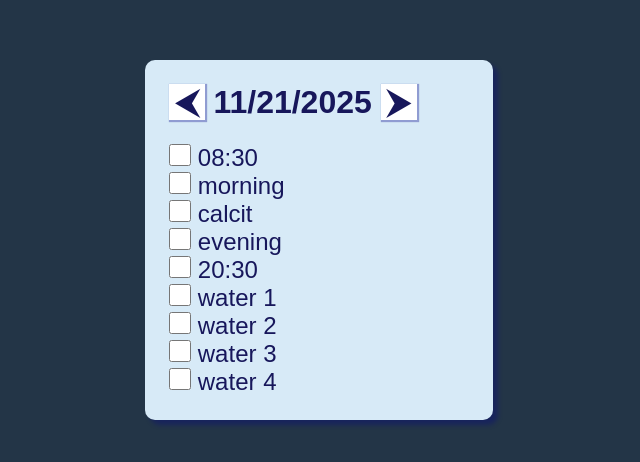
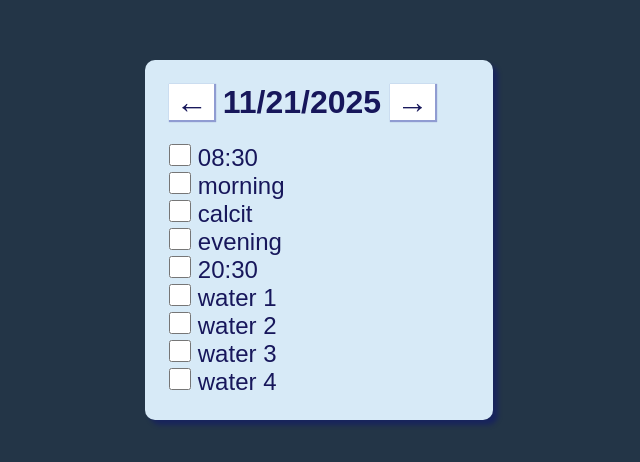
Before and after one commit to k-j0/meds, a website built with Vite: page index.html in a window 1280 px wide. Shown: the part 160-622 px from the top of the page, without its empty margins (321-961 px from the left). Built offline with nearby package versions, Linux system fonts and the light colour scheme.

Commit message:
Replace arrow symbols

```diff
--- a/index.html
+++ b/index.html
@@ -52,7 +52,7 @@
 <body>
     <div class="container">
         <h1>
-            <a id="prev" href="javascript:void(0)">⮜</a>&nbsp;<span id="date">$date</span>&nbsp;<a id="next" href="javascript:void(0)">⮞</a>
+            <a id="prev" href="javascript:void(0)">←</a>&nbsp;<span id="date">$date</span>&nbsp;<a id="next" href="javascript:void(0)">→</a>
         </h1>
         <input type="checkbox" id="early"/><label for="early">08:30</label><br/>
         <input type="checkbox" id="morning"/><label for="morning">morning</label><br/>
```
